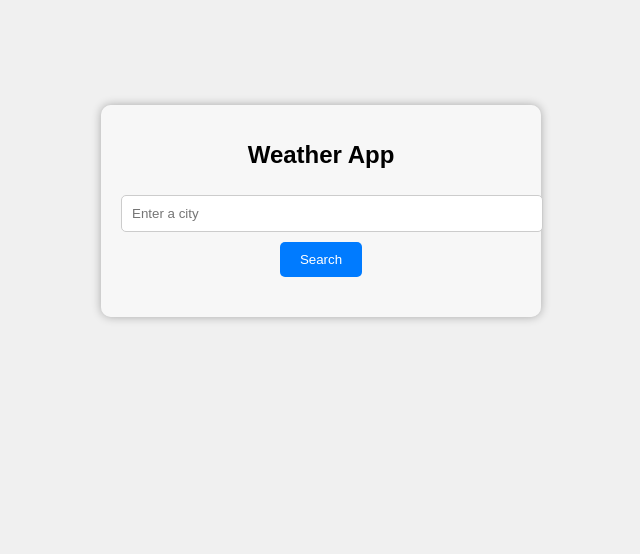
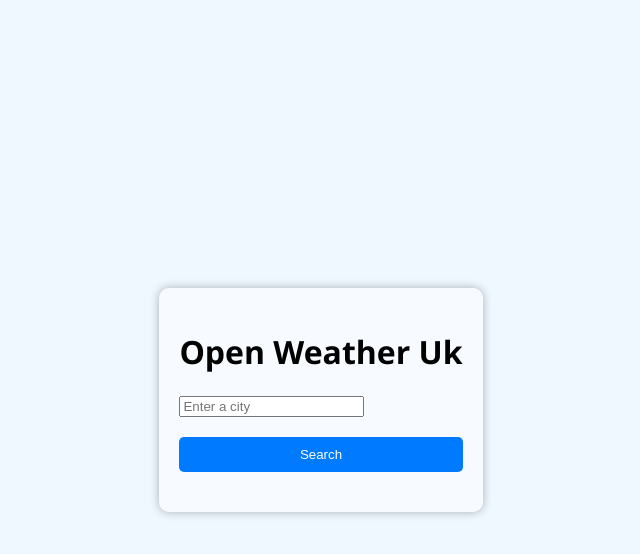
Before and after one commit to t0m0h1/weather_app, a plain HTML site: page index.html in a window 1280 px wide. Shown: the whole page, without its empty margins (319-959 px from the left). Drawn offline with Linux system fonts and the light colour scheme.

Commit message:
Update weather app UI

```diff
--- a/index.html
+++ b/index.html
@@ -8,7 +8,7 @@
 </head>
 <body>
     <div class="container">
-        <h1>Weather App</h1>
+        <h1>Open Weather Uk</h1>
         <input type="text" id="locationInput" placeholder="Enter a city">
         <button id="searchButton">Search</button>
         <div class="weather-info">
--- a/script.js
+++ b/script.js
@@ -1,5 +1,5 @@
-const apiKey = 'dbb1f03d6f0d9651b3d9ffd9b82caea6';
-const apiUrl = 'https://api.openweathermap.org/data/2.5/weather?';
+const apiKey = '51262d2c6de67224dfb046c313a5f6c1';
+const apiUrl = 'https://api.openweathermap.org/data/2.5/weather';
 
 const locationInput = document.getElementById('locationInput');
 const searchButton = document.getElementById('searchButton');
--- a/style.css
+++ b/style.css
@@ -1,29 +1,22 @@
 body {
-    font-family: Arial, sans-serif;
-    background-color: #f0f0f0;
+    font-family: 'Segoe UI', Tahoma, Geneva, Verdana, sans-serif;
+    background-color: #f0f8ff; /* Light blue background */
+    margin: 0; /* Remove default margin */
+    padding: 0; /* Remove default padding */
+    display: flex; /* Use flexbox layout */
+    justify-content: center; /* Center content horizontally */
+    align-items: center; /* Center content vertically */
+    height: 100vh; /* Set height to full viewport height */
 }
 
 .container {
-    max-width: 400px;
-    margin: 0 auto;
-    text-align: center;
+    max-width: 400px; /* Keep the original max-width */
+    margin: 0 auto; /* Center the container horizontally */
     padding: 20px;
     background-color: rgba(255, 255, 255, 0.5); /* Set the background color to be transparent */
     border-radius: 10px;
     box-shadow: 0 0 10px rgba(0, 0, 0, 0.3); /* Adjust the alpha value here for the box shadow transparency */
-    margin-top: 105px;
-}
-
-h1 {
-    font-size: 24px;
-}
-
-input[type="text"] {
-    width: 100%;
-    padding: 10px;
-    margin: 10px 0;
-    border: 1px solid #ccc;
-    border-radius: 5px;
+    margin-top: 0; /* Remove the top margin */
 }
 
 button {
@@ -33,8 +26,6 @@ button {
     padding: 10px 20px;
     border-radius: 5px;
     cursor: pointer;
+    width: 100%; /* Make button full width */
+    margin-top: 20px; /* Add margin at the top */
 }
-
-.weather-info {
-    margin-top: 20px;
-}
```
